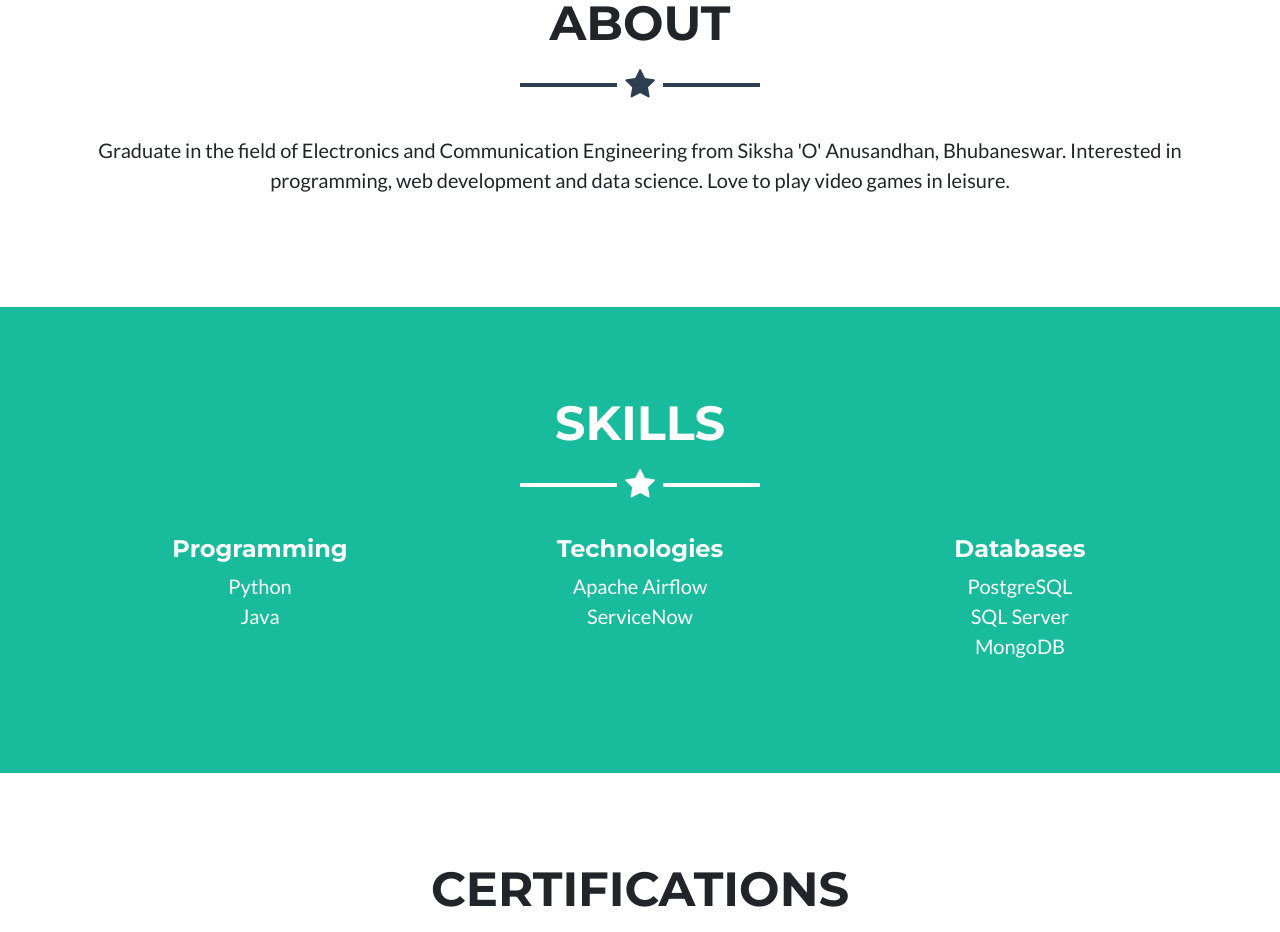
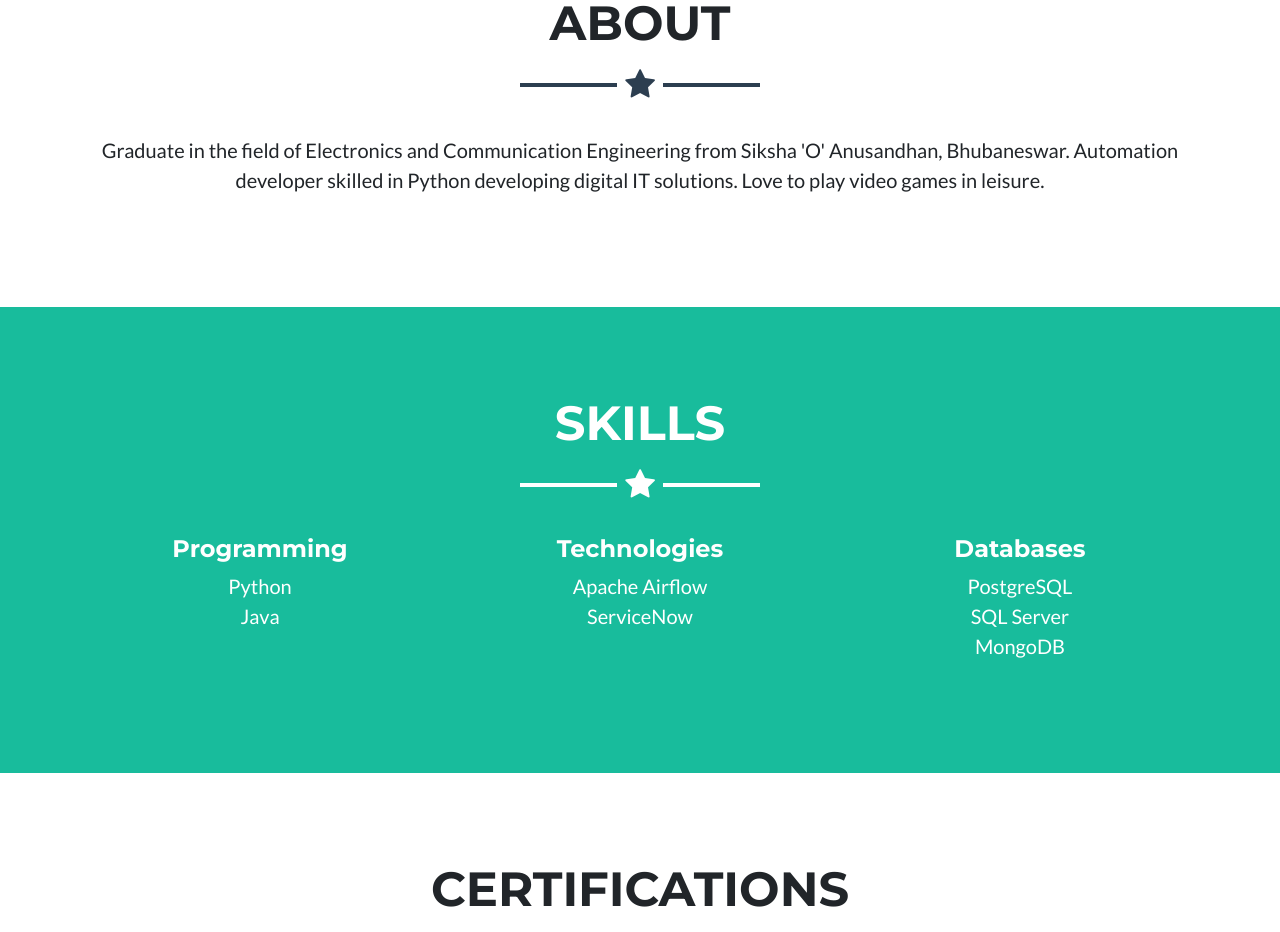
Before and after one commit to satyamdalai/satyamdalai.github.io, a plain HTML site: page index.html in a window 1280 px wide. Shown: the part 827-1759 px from the top of the page. Drawn offline with nearby package versions, Linux system fonts and the light colour scheme; a script that the page names is missing.

Commit message:
Updated About Section

```diff
--- a/index.html
+++ b/index.html
@@ -61,8 +61,8 @@
         <div class="col-md-12 ml-auto text-center">
           <p class="lead">
             Graduate in the field of Electronics and Communication Engineering
-            from Siksha 'O' Anusandhan, Bhubaneswar. Interested in
-            programming, web development and data science. Love to play video
+            from Siksha 'O' Anusandhan, Bhubaneswar. Automation developer skilled in Python developing digital
+            IT solutions. Love to play video
             games in leisure.
           </p>
         </div>
```
